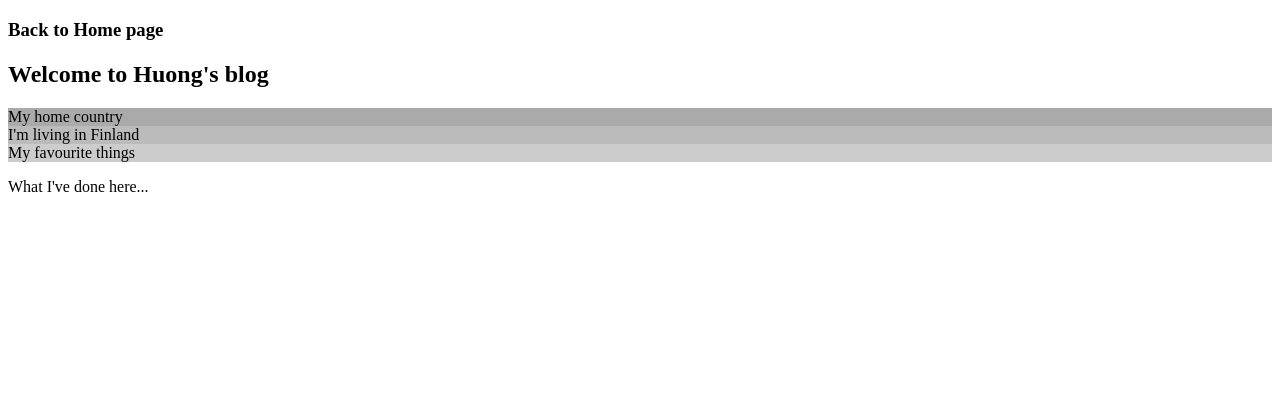
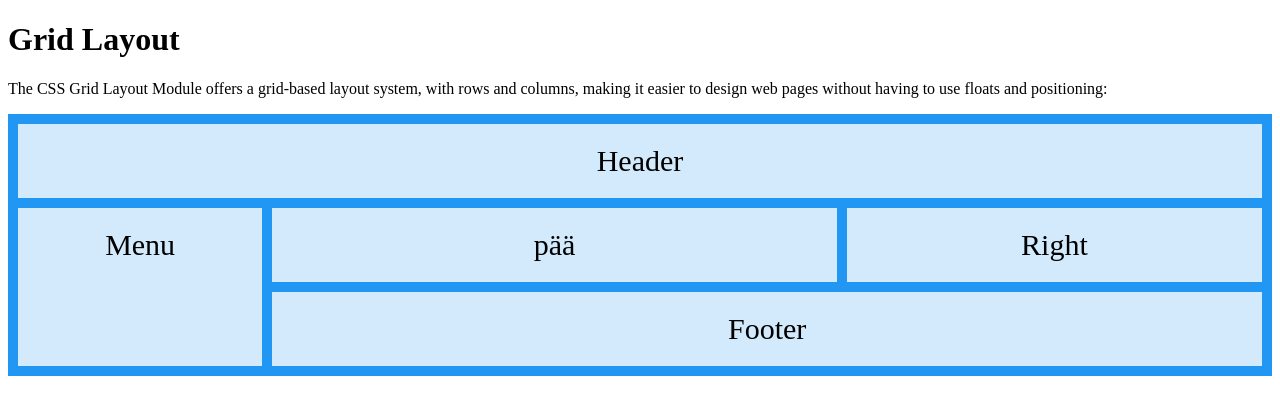
Before and after one commit to HuongGreenie/HuongGreenie, a plain HTML site: page layout_tests/grid.html in a window 1280 px wide. Drawn offline with Linux system fonts and the light colour scheme.

Commit message:
Update grid.html

```diff
--- a/layout_tests/grid.html
+++ b/layout_tests/grid.html
@@ -1,25 +1,46 @@
 <!DOCTYPE html>
-<html>
+<html lang="en">
 <head>
+<title>grid example by kasper</title>
+<meta charset="utf-8" />
+<style>
+header { grid-area: header; }
+nav { grid-area: menu; }
+main { grid-area: main; }
+aside { grid-area: right; }
+footer { grid-area: footer; }
 
+.grid-container {
+  display: grid;
+  grid-template-areas:
+    'header header header header header header'
+    'menu main main main right right'
+    'menu footer footer footer footer footer';
+  gap: 10px;
+  background-color: #2196F3;
+  padding: 10px;
+}
+
+header, nav, main, aside, footer {
+  background-color: rgba(255, 255, 255, 0.8);
+  text-align: center;
+  padding: 20px 0;
+  font-size: 30px;
+}
+</style>
 </head>
 <body>
 
-<h3>Back to Home page</h3>
+<h1>Grid Layout</h1>
 
+<p>The CSS Grid Layout Module offers a grid-based layout system, with rows and columns, making it easier to design web pages without having to use floats and positioning:</p>
 
 <div class="grid-container">
-  <div class="header">
-    <h2>Welcome to Huong's blog</h2>
-  </div>
-
-  <div class="left" style="background-color:#aaa;">My home country</div>
-  <div class="middle" style="background-color:#bbb;">I'm living in Finland</div>
-  <div class="right" style="background-color:#ccc;">My favourite things</div>
-
-  <div class="footer">
-  <p>What I've done here...</p>
-  </div>
+  <header>Header</header>
+  <nav>Menu</nav>
+  <main>pää</main>
+  <aside>Right</aside>
+  <footer>Footer</footer>
 </div>
 
 </body>
```
